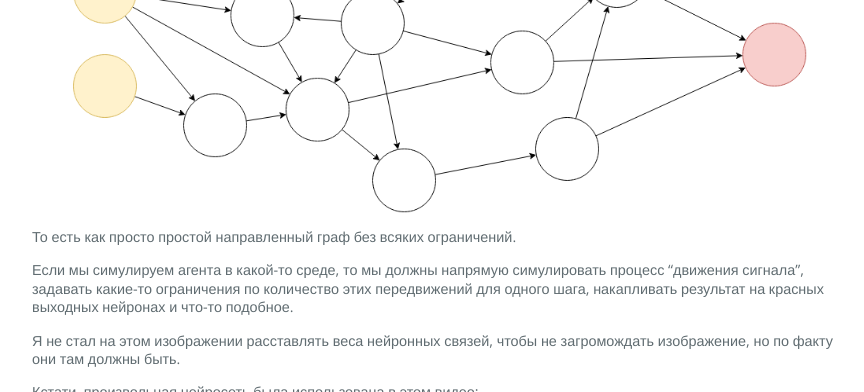
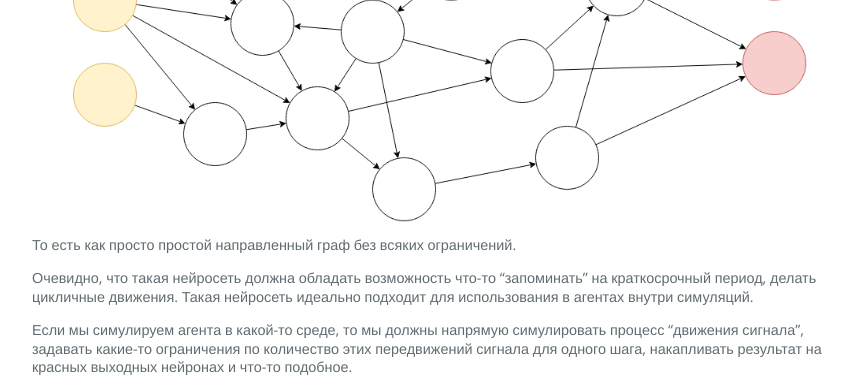
Before and after one commit to optozorax/blog_old, a Jekyll site: the page built from _posts/2020-01-06-arbitrary-nn.markdown, in a window 1280 px wide and 900 px high, scrolled down 1598 px, cut to the strip 0-392 px from the top of the window. Shown: the whole strip, without its empty margins (200-1064 px from the left). Built offline with Jekyll 4.4.1, drawn with Linux system fonts in a browser that asks for light colours; comment, search, counter and statistics services are not loaded.

Commit message:
Добавил вк и дополнил текст

```diff
--- a/_posts/2020-01-06-arbitrary-nn.markdown
+++ b/_posts/2020-01-06-arbitrary-nn.markdown
@@ -6,7 +6,7 @@
 description: "Статья о том что можно сделать с нейросетью, где нейроны соединены беспорядочным образом: примерно так, как должно быть у нас в мозге."
 toc: false
 image: /assets/arbitrary-nn/arbitrary_nn_white_background.png
-vk:
+vk: https://vk.com/optoblog?w=wall-169103586_29
 ---
 
 # Введение
@@ -37,7 +37,9 @@
 
 То есть как просто простой направленный граф без всяких ограничений.
 
-Если мы симулируем агента в какой-то среде, то мы должны напрямую симулировать процесс "движения сигнала", задавать какие-то ограничения по количество этих передвижений для одного шага, накапливать результат на красных выходных нейронах и что-то подобное.
+Очевидно, что такая нейросеть должна обладать возможность что-то "запоминать" на краткосрочный период, делать цикличные движения. Такая нейросеть идеально подходит для использования в агентах внутри симуляций.
+
+Если мы симулируем агента в какой-то среде, то мы должны напрямую симулировать процесс "движения сигнала", задавать какие-то ограничения по количество этих передвижений сигнала для одного шага, накапливать результат на красных выходных нейронах и что-то подобное.
 
 Я не стал на этом изображении расставлять веса нейронных связей, чтобы не загромождать изображение, но по факту они там должны быть.
 
```
